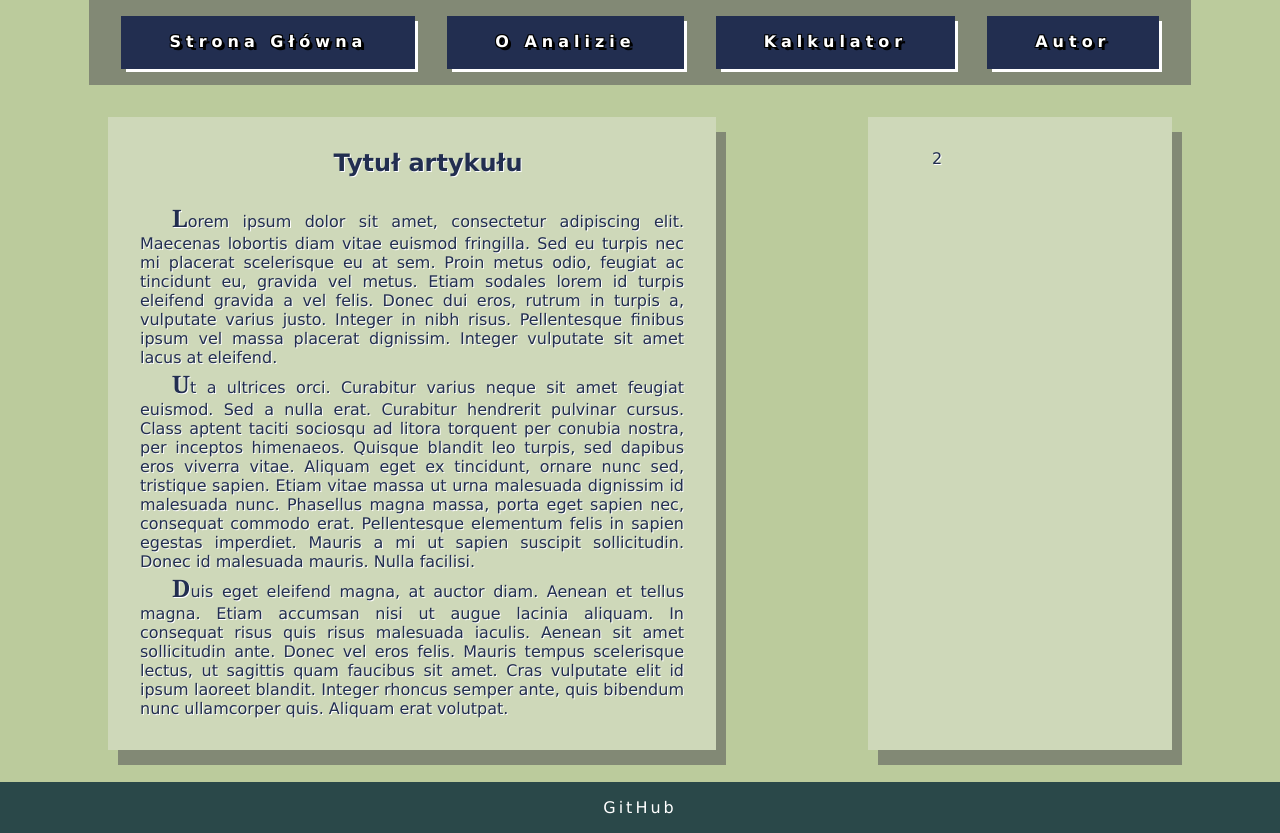
After one commit to Karwot/sem1_srodowisko_programisty, a PHP site: page /about.php in a window 1280 px wide. The commit adds this page. Run offline with PHP 8.4, Linux system fonts and the light colour scheme.

Commit message:
pierwsza podstrona

```diff
--- /dev/null
+++ b/web/projekt/about.php
@@ -0,0 +1,24 @@
+<?php
+    include 'head.php';
+?>
+
+<section class="about-sec">
+<h2>Tytuł artykułu</h2>
+<p>
+Lorem ipsum dolor sit amet, consectetur adipiscing elit. Maecenas lobortis diam vitae euismod fringilla. Sed eu turpis nec mi placerat scelerisque eu at sem. Proin metus odio, feugiat ac tincidunt eu, gravida vel metus. Etiam sodales lorem id turpis eleifend gravida a vel felis. Donec dui eros, rutrum in turpis a, vulputate varius justo. Integer in nibh risus. Pellentesque finibus ipsum vel massa placerat dignissim. Integer vulputate sit amet lacus at eleifend.
+<p>
+Ut a ultrices orci. Curabitur varius neque sit amet feugiat euismod. Sed a nulla erat. Curabitur hendrerit pulvinar cursus. Class aptent taciti sociosqu ad litora torquent per conubia nostra, per inceptos himenaeos. Quisque blandit leo turpis, sed dapibus eros viverra vitae. Aliquam eget ex tincidunt, ornare nunc sed, tristique sapien. Etiam vitae massa ut urna malesuada dignissim id malesuada nunc. Phasellus magna massa, porta eget sapien nec, consequat commodo erat. Pellentesque elementum felis in sapien egestas imperdiet. Mauris a mi ut sapien suscipit sollicitudin. Donec id malesuada mauris. Nulla facilisi.
+</p>
+<p>
+Duis eget eleifend magna, at auctor diam. Aenean et tellus magna. Etiam accumsan nisi ut augue lacinia aliquam. In consequat risus quis risus malesuada iaculis. Aenean sit amet sollicitudin ante. Donec vel eros felis. Mauris tempus scelerisque lectus, ut sagittis quam faucibus sit amet. Cras vulputate elit id ipsum laoreet blandit. Integer rhoncus semper ante, quis bibendum nunc ullamcorper quis. Aliquam erat volutpat.
+</p>
+</section>
+<section class="about-sec">
+2
+
+</section>
+
+
+<?php
+    include 'footer.php';
+?>
--- a/web/projekt/head.php
+++ b/web/projekt/head.php
@@ -12,10 +12,10 @@
     <nav>
         <ul>
             <li>
-                <a href="#"> Strona główna</a>
+                <a href="index.php"> Strona główna</a>
             </li>
             <li>
-                <a href="#"> O analizie</a>
+                <a href="about.php"> O analizie</a>
             </li>
             <li>
                 <a href="#"> Kalkulator</a>
--- a/web/projekt/style.css
+++ b/web/projekt/style.css
@@ -74,6 +74,8 @@ ul > li {
     padding: 1em 3em;
     border-bottom: 2px solid #222e50;
     margin: 0px 1em;
+    box-shadow: 4px 4px 0px -1px #fff;
+    transition: 0.3s;
 }
 
 ul > li > a {
@@ -90,11 +92,13 @@ ul > li > a {
       -1px 1px 0 #000,
        1px 1px 0 #000;
        box-sizing: border-box;
-
 }
 
 ul > li:hover {
-    border-bottom: 2px solid #fff;
+   /* border-bottom: 2px solid #fff;*/
+    box-shadow: 5px 5px 0px 1px #fff;
+    text-decoration: underline;
+    text-decoration-color: #fff;
 }
 
 address > a {
@@ -128,10 +132,35 @@ address > a:hover {
 
     /*-webkit-mask-image: linear-gradient(-75deg, rgba(0,0,0,.8) 30%, #000 50%, rgba(0,0,0,.8) 70%);
     -webkit-mask-size: 200%;
-    animation: shine 2s linear infinite;
+    animation: shine 2s linear infinite; */
 }
 
-@keyframes shine {
+/*@keyframes shine {
   from { -webkit-mask-position: 150%; }
   to { -webkit-mask-position: -50%; }
 }*/
+
+
+.about-sec {
+    padding: 2em;
+    min-height: 100%;
+    min-width: 25%;
+    max-width: 50%;
+    color: #222e50;
+    text-align: justify;
+    box-shadow: 10px 15px 0px 0px #828975;
+    text-shadow: 1px 1px #fff;
+    text-indent: 2em;
+}
+
+.about-sec > h2 {
+    text-align: center;
+    padding-bottom: 1em;
+    text-shadow: 10px 15px 0px 0px #000;
+}
+
+p:first-letter {
+    font-weight: 900;
+    font-size: 1.5em;
+    font-family: Georgia, serif;
+}
```
